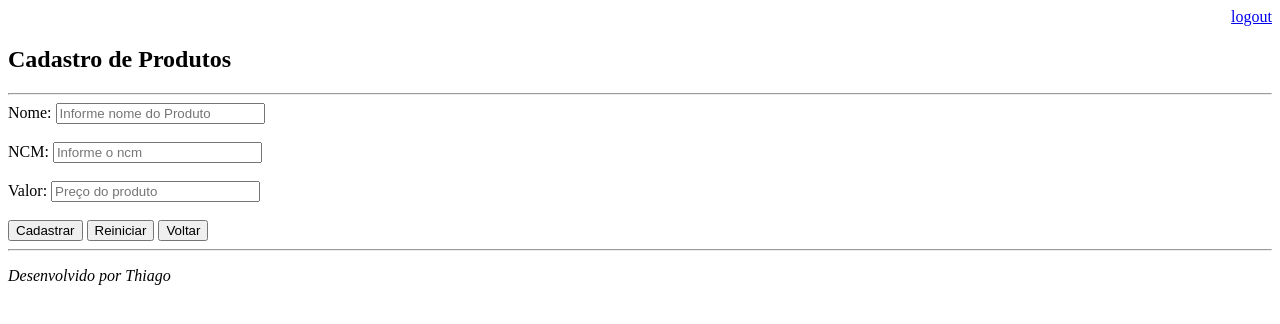
After one commit to tlima1011/omnia, a Django app: page /produto/cadastro/ in a window 1280 px wide. The commit adds this page. Shown: the top 324 px of the page. Run offline with Django 3.2, Linux system fonts and the light colour scheme; the visitor is signed in with stand-in values (Sample User, id 1).

Commit message:
Arquivo de cadastro de produtos separado por usuarios

```diff
--- a/core/views.py
+++ b/core/views.py
@@ -27,7 +27,7 @@ def submit_login(request):
             login(request, usuario)
             return redirect('/')
         else:
-            messages.error(request, 'Usuario e/ou senha invalidos')
+            messages.error(request, 'Usuario e/ou senha inválidos')
     return redirect('/')
 
 
@@ -37,3 +37,25 @@ def lista_produtos(request):
     produto = Produto.objects.filter(usuario=usuario)
     dados = {'produto': produto}
     return render(request, 'produto.html', dados)
+
+
+@login_required(login_url='/login/')
+def cadastro(request):
+    return render(request, 'cadastro.html')
+
+
+@login_required(login_url='/login/')
+def submit_cadastro(request):
+    if request.POST:
+        nome = request.POST.get('nome')
+        ncm = request.POST.get('ncm')
+        valor = request.POST.get('valor')
+        usuario = request.user
+        Produto.objects.create(
+            nome=nome,
+            ncm=ncm,
+            valor=valor,
+            usuario=usuario
+        )
+        return redirect('/')
+    return redirect('/')
--- a/omnia/urls.py
+++ b/omnia/urls.py
@@ -21,6 +21,8 @@ from django.views.generic import RedirectView
 urlpatterns = [
     path('admin/', admin.site.urls),
     path('produto/', views.lista_produtos),
+    path('produto/cadastro/', views.cadastro),
+    path('produto/cadastro/submit', views.submit_cadastro),
     path('', RedirectView.as_view(url='/produto/')),
     path('login/', views.login_user),
     path('login/submit', views.submit_login),
--- /dev/null
+++ b/templates/cadastro.html
@@ -0,0 +1,27 @@
+{% extends "model-page.html" %}
+
+{% block content %}
+
+<h2>Cadastro de Produtos</h2>
+<hr>
+    <form action="submit" method="POST">{% csrf_token %}
+        <label>Nome: </label>
+        <input type="text" name="nome" size="23px" placeholder="Informe nome do Produto">
+        <br>
+        <br>
+        <label>NCM: </label>
+        <input type="text" name="ncm" size="23px" placeholder="Informe o ncm">
+        <br>
+        <br>
+        <label>Valor: </label>
+        <input type="text" name="valor" size="23px" placeholder="Preço do produto">
+        <br>
+        <br>
+        <button type="submit">Cadastrar</button>
+        <button type="reset">Reiniciar</button>
+        <a href="/">
+            <button type="button">Voltar</button>
+        </a>
+        <hr>
+    </form>
+{% endblock%}
--- a/templates/model-footer.html
+++ b/templates/model-footer.html
@@ -1 +1 @@
-<p>Desenvolvido por Thiago</p>
+<p><i>Desenvolvido por Thiago</i></p>
--- a/templates/produto.html
+++ b/templates/produto.html
@@ -3,6 +3,9 @@
 {% block content %}
     <h1 align="center"><i>Only Products</i></h1>
     <h3>Produtos</h3>
+    <a href="cadastro/">
+        <button type="button">Novos Produtos</button>
+    </a>
     <ul style="font-size: 18px">
         {% for produto in produto %}
             <li>{{ produto.nome }} - {{ produto.ncm}} - {{ produto.valor }}</li>
```
Also changed, not shown: templates/login.html (+6 -2 lines).
